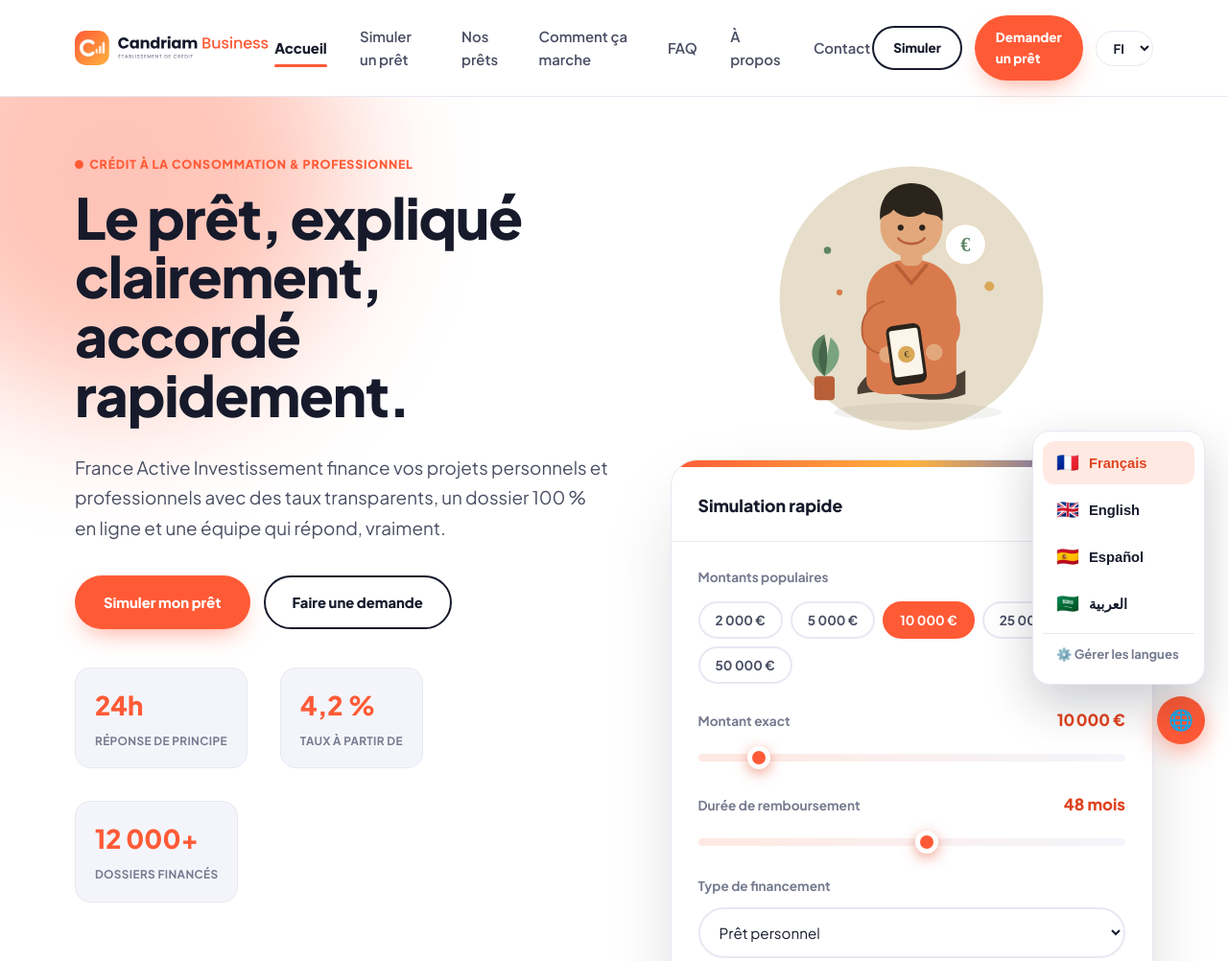
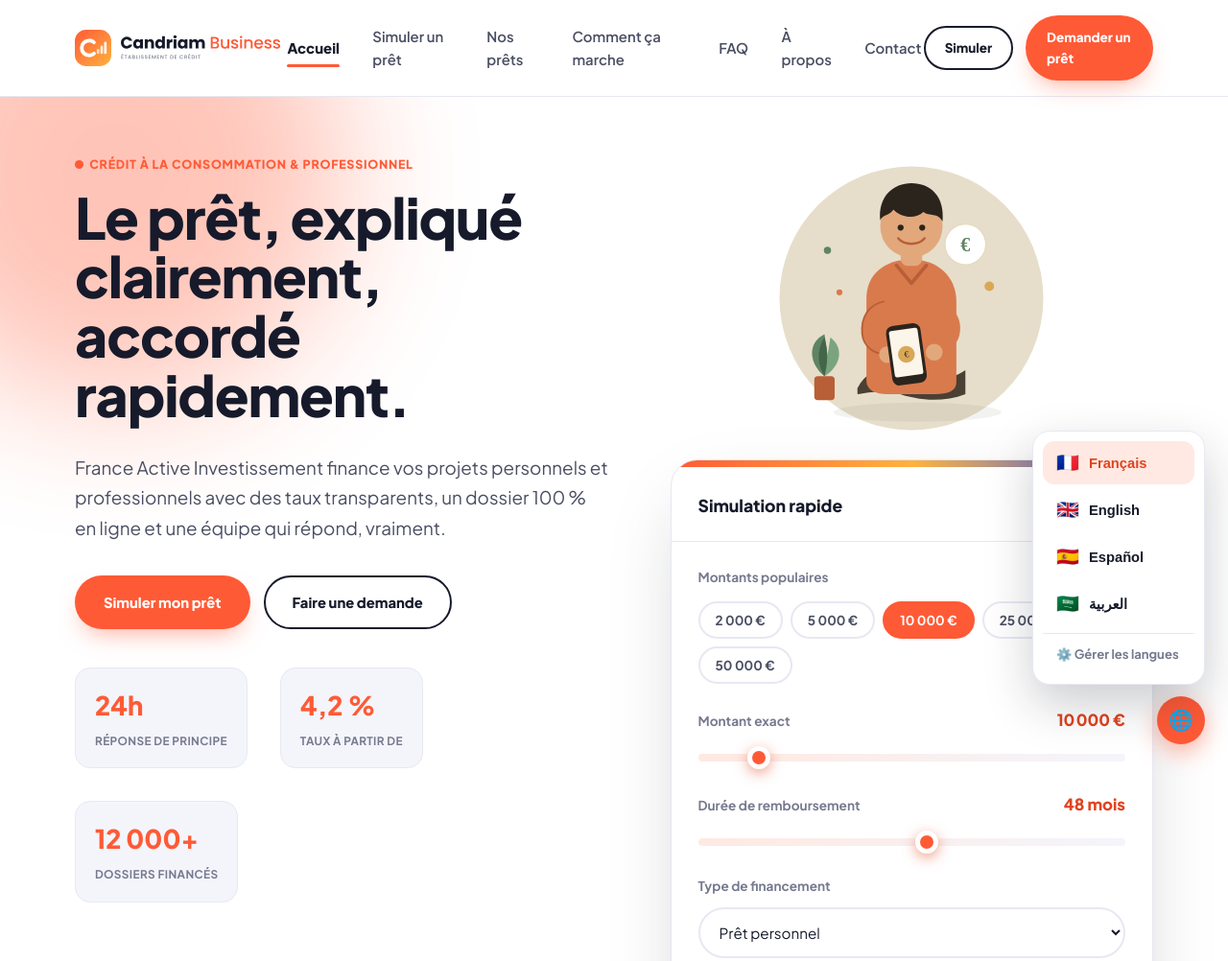
Before and after one commit to bennasrhabib33-a11y/candriam, a plain HTML site: page index.html in a window 1280 px wide. Shown: the top 1002 px of the page at 96% size. Drawn offline with Linux system fonts and the light colour scheme.

Commit message:
Update index.html

```diff
--- a/index.html
+++ b/index.html
@@ -30,11 +30,7 @@
     <div class="nav-cta">
       <a href="simulation.html" class="btn btn-outline btn-small" data-i18n="nav_btn_simuler">Simuler</a>
       <a href="demande.html" class="btn btn-primary btn-small" data-i18n="nav_btn_demander">Demander un prêt</a>
-      <select id="lang-switch" class="lang-switch" aria-label="Choisir la langue">
-        <option value="fr">FR</option>
-        <option value="en">EN</option>
-        <option value="es">ES</option>
-      </select>
+
       <button class="burger" aria-label="Ouvrir le menu">☰</button>
     </div>
   </div>
@@ -113,7 +109,7 @@
 <section style="padding-top:0;padding-bottom:0;">
   <div class="wrap partners-strip">
     <span>Agréé ACPR</span>
-    <span>ORIAS n°16 000 000</span>
+    <span>ORIAS n° 0718.817.510</span>
     <span>Paiement 100% sécurisé</span>
     <span>Conforme RGPD</span>
     <span>4,7/5 satisfaction client</span>
```
